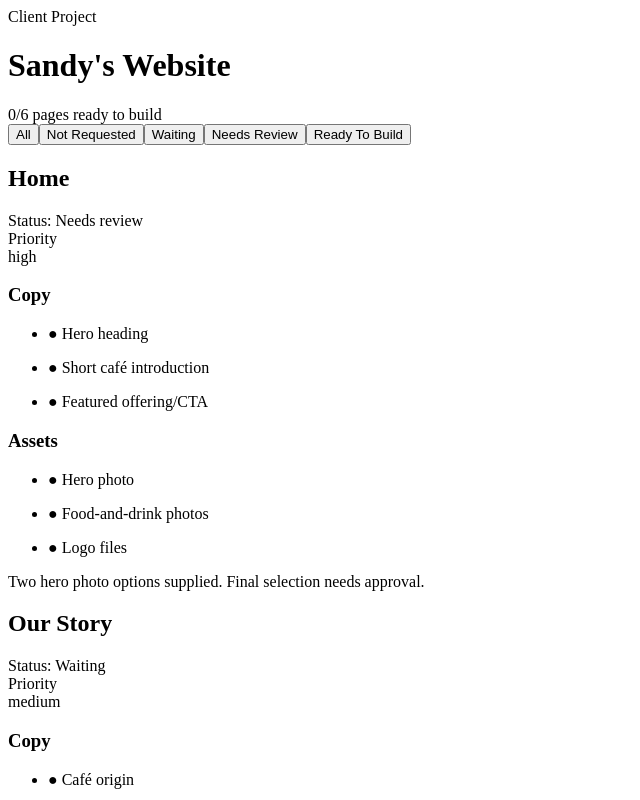
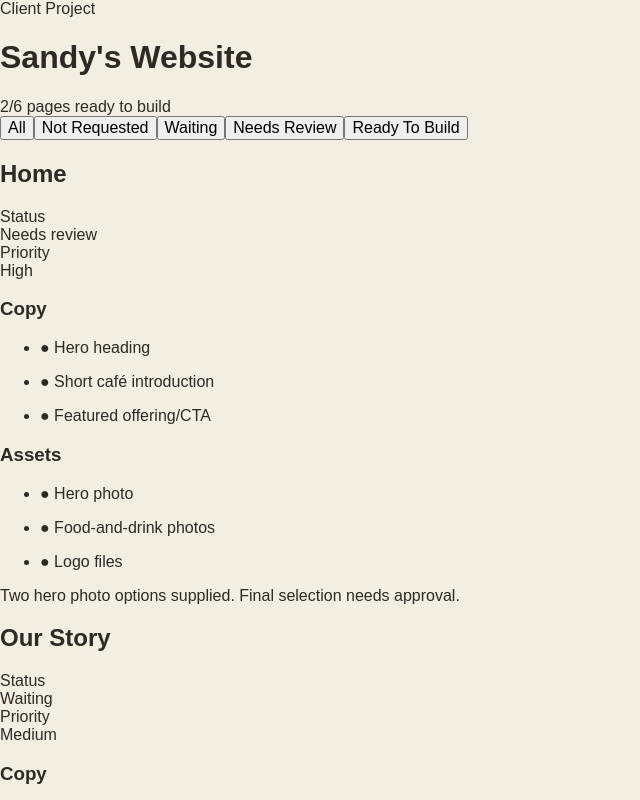
Before and after one commit to aliciabuelow/client-practice, a React (Vite) app: page / in a window 1280 px wide. Shown: the top 800 px of the page, without its empty margins (0-640 px from the left). Built offline with nearby package versions, Linux system fonts and the light colour scheme.

Commit message:
Data format tweaks, add global css foundation

```diff
--- a/src/components/App.jsx
+++ b/src/components/App.jsx
@@ -4,7 +4,7 @@ import PageGrid from './PageGrid';
 import pages from '../data/pages.js';
 
 export default function App() {
-    const readyPages = pages.filter((page) => page.status === "ready");
+    const readyPages = pages.filter((page) => page.status === "Ready to build");
     const readyCount = readyPages.length;
     const totalPages = pages.length;
 
--- a/src/components/PageCard.jsx
+++ b/src/components/PageCard.jsx
@@ -8,8 +8,8 @@ export default function PageCard({ page }) {
                 <div className="card-left">
                     <h2>{page.title}</h2>
 
-                    <span>Status: </span>
-                    <span>{page.status}</span>
+                    <div className="status-title">Status</div>
+                    <div className="status-level">{page.status}</div>
 
                     <div className="priority">
                         <div className="priority-title">Priority</div>
--- a/src/data/pages.js
+++ b/src/data/pages.js
@@ -3,7 +3,7 @@ const pages = [
     id: "home",
     title: "Home",
     status: "Needs review",
-    priority: "high",
+    priority: "High",
     notes:
       "Two hero photo options supplied. Final selection needs approval.",
     requirements: {
@@ -47,7 +47,7 @@ const pages = [
     id: "our-story",
     title: "Our Story",
     status: "Waiting",
-    priority: "medium",
+    priority: "Medium",
     notes: "Waiting for the owner's bio and updated team photo.",
     requirements: {
       copy: [
@@ -90,7 +90,7 @@ const pages = [
     id: "menu",
     title: "Menu",
     status: "Waiting",
-    priority: "high",
+    priority: "High",
     notes: "Client is finalising prices and dietary details.",
     requirements: {
       copy: [
@@ -133,7 +133,7 @@ const pages = [
     id: "events",
     title: "Events",
     status: "Not yet requested",
-    priority: "low",
+    priority: "Low",
     notes:
       "Request content once the upcoming events schedule is confirmed.",
     requirements: {
@@ -171,8 +171,8 @@ const pages = [
   {
     id: "gallery",
     title: "Gallery",
-    status: "Ready",
-    priority: "low",
+    status: "Ready to build",
+    priority: "Low",
     notes: "Final image selection and credits approved.",
     requirements: {
       copy: [
@@ -204,8 +204,8 @@ const pages = [
   {
     id: "contact",
     title: "Contact",
-    status: "Ready",
-    priority: "medium",
+    status: "Ready to build",
+    priority: "Medium",
     notes:
       "Opening hours, reservation details, and location information confirmed.",
     requirements: {
--- a/src/styles/index.css
+++ b/src/styles/index.css
@@ -0,0 +1,26 @@
+*,
+*::before,
+*::after {
+    box-sizing: border-box;
+}
+
+html {
+    min-height: 100%;
+}
+
+body {
+    min-height: 100vh;
+    margin: 0;
+    background-color: #F1EEE2;
+    color: #2E2926;
+    font-family: Arial, Helvetica, sans-serif;
+}
+
+button,
+select {
+    font: inherit;
+}
+
+#root {
+    min-height: 100vh;
+}
```
